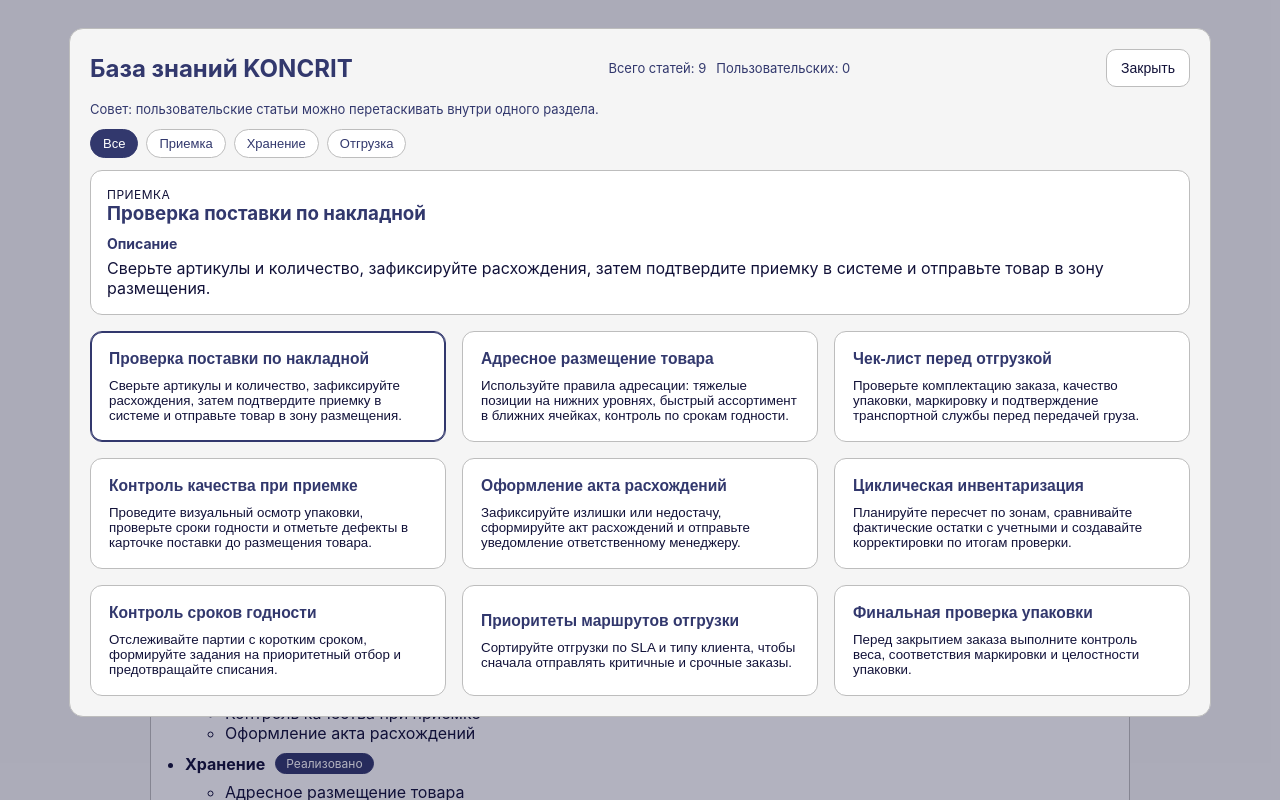
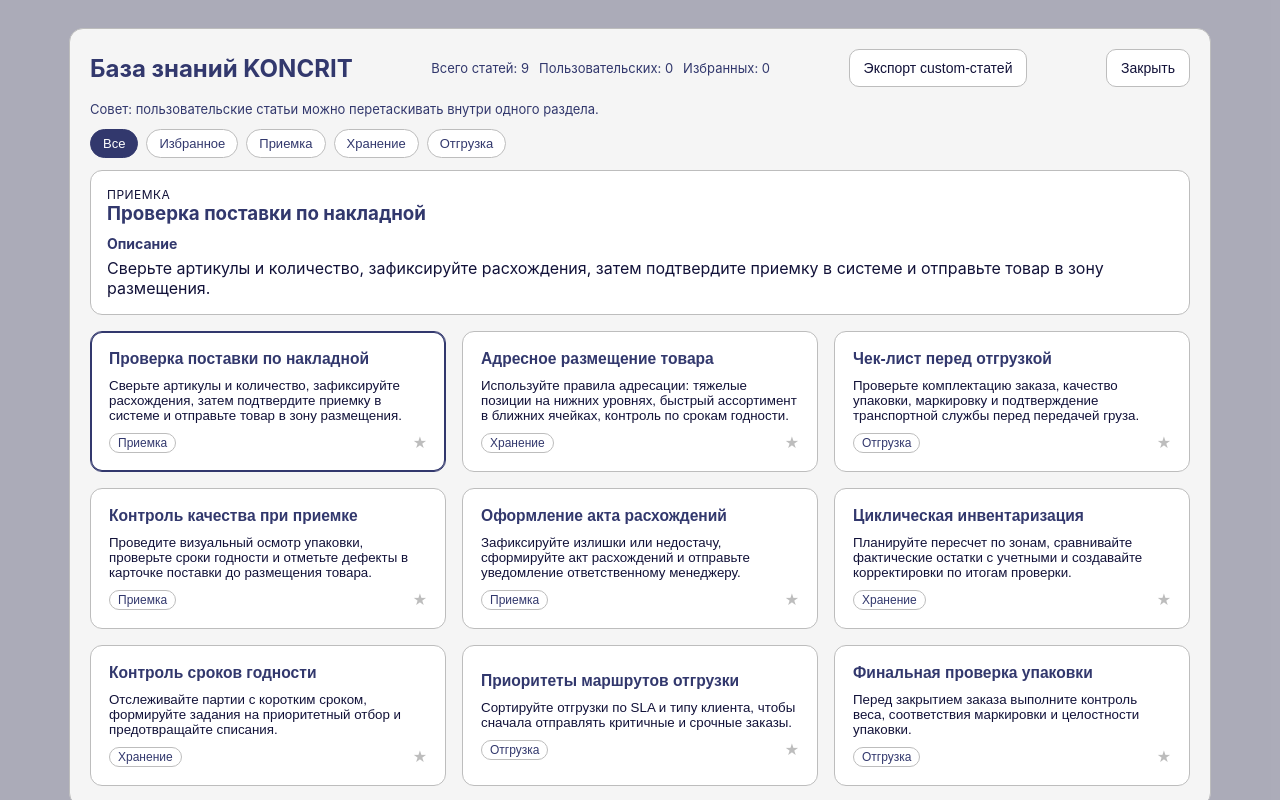
Before and after one commit to sashkadurneva-gif/wms-reference, a React (Create React App) app: page / in a window 1280 px wide. Both pictures are taken after a click on the button "Открыть базу знаний". Shown: the top 800 px of the page. Built offline with nearby package versions, Linux system fonts and the light colour scheme.

Commit message:
Improve tree diagram, add drop target highlight, favorites, and custom export

```diff
--- a/src/App.css
+++ b/src/App.css
@@ -241,6 +241,36 @@
   gap: 16px;
 }
 
+.tree-diagram ul {
+  list-style: none;
+  margin: 0;
+  padding-left: 24px;
+  position: relative;
+}
+
+.tree-diagram ul ul::before {
+  content: "";
+  position: absolute;
+  top: 0;
+  bottom: 12px;
+  left: 10px;
+  border-left: 1px solid #bdbdbd;
+}
+
+.tree-diagram li {
+  position: relative;
+  margin: 8px 0;
+}
+
+.tree-diagram li::before {
+  content: "";
+  position: absolute;
+  top: 12px;
+  left: -14px;
+  width: 14px;
+  border-top: 1px solid #bdbdbd;
+}
+
 .diagram-root {
   border: 1px solid #32386d;
   border-radius: 10px;
@@ -277,13 +307,6 @@
 .diagram-leaf {
   color: #121239;
   font-size: 14px;
-}
-
-.diagram-leaf-list {
-  margin: 0;
-  padding-left: 18px;
-  display: grid;
-  gap: 4px;
 }
 
 .knowledge-overlay {
@@ -474,6 +497,36 @@
   box-shadow: 0 0 0 1px #32386d inset;
 }
 
+.knowledge-card--drop-target {
+  border-color: #121239;
+  box-shadow: 0 0 0 2px #121239 inset;
+}
+
+.card-meta-row {
+  margin-top: 10px;
+  display: flex;
+  justify-content: space-between;
+  align-items: center;
+}
+
+.article-chip {
+  font-size: 12px;
+  color: #32386d;
+  border: 1px solid #bdbdbd;
+  border-radius: 999px;
+  padding: 2px 8px;
+}
+
+.favorite-star {
+  color: #bdbdbd;
+  font-size: 16px;
+  line-height: 1;
+}
+
+.favorite-star--active {
+  color: #32386d;
+}
+
 .edit-overlay {
   position: fixed;
   inset: 0;
--- a/src/App.js
+++ b/src/App.js
@@ -92,6 +92,7 @@
 ];
 
 const CUSTOM_ARTICLES_STORAGE_KEY = "koncrit.customArticles";
+const FAVORITES_STORAGE_KEY = "koncrit.favoriteArticleIds";
 const ARTICLE_TEMPLATE_VERSION = 2;
 
 const TEMPLATE_RESULT_TEXT =
@@ -119,6 +120,18 @@
         templateVersion:
           typeof item.templateVersion === "number" ? item.templateVersion : ARTICLE_TEMPLATE_VERSION
       }));
+  } catch {
+    return [];
+  }
+};
+
+const loadFavoriteArticleIds = () => {
+  try {
+    const raw = window.localStorage.getItem(FAVORITES_STORAGE_KEY);
+    if (!raw) return [];
+    const parsed = JSON.parse(raw);
+    if (!Array.isArray(parsed)) return [];
+    return parsed.filter((item) => typeof item === "string");
   } catch {
     return [];
   }
@@ -219,6 +232,8 @@
   const [editFeatureSection, setEditFeatureSection] = useState(sections[0].title);
   const [activeSectionFilter, setActiveSectionFilter] = useState("Все");
   const [draggedArticleId, setDraggedArticleId] = useState("");
+  const [dropTargetArticleId, setDropTargetArticleId] = useState("");
+  const [favoriteArticleIds, setFavoriteArticleIds] = useState(() => loadFavoriteArticleIds());
 
   const isCustomArticle = (article) => article.id.startsWith("custom-");
 
@@ -229,6 +244,10 @@
   const customArticlesCount = useMemo(
     () => articles.filter((article) => isCustomArticle(article)).length,
     [articles]
+  );
+  const favoritesCount = useMemo(
+    () => articles.filter((article) => favoriteArticleIds.includes(article.id)).length,
+    [articles, favoriteArticleIds]
   );
 
   useEffect(() => {
@@ -268,6 +287,10 @@
       JSON.stringify(normalizedCustomArticles)
     );
   }, [articles]);
+
+  useEffect(() => {
+    window.localStorage.setItem(FAVORITES_STORAGE_KEY, JSON.stringify(favoriteArticleIds));
+  }, [favoriteArticleIds]);
 
   const openKnowledgeBase = () => {
     setSearchMessage("");
@@ -346,8 +369,11 @@
     if (activeSectionFilter === "Все") {
       return articles;
     }
+    if (activeSectionFilter === "Избранное") {
+      return articles.filter((article) => favoriteArticleIds.includes(article.id));
+    }
     return articles.filter((article) => article.section === activeSectionFilter);
-  }, [activeSectionFilter, articles]);
+  }, [activeSectionFilter, articles, favoriteArticleIds]);
 
   const handleSearch = (event) => {
     event.preventDefault();
@@ -463,6 +489,7 @@
       draggedArticle.section !== targetArticle.section
     ) {
       setDraggedArticleId("");
+      setDropTargetArticleId("");
       return;
     }
 
@@ -477,6 +504,26 @@
       return updated;
     });
     setDraggedArticleId("");
+    setDropTargetArticleId("");
+  };
+
+  const toggleFavorite = (articleId) => {
+    setFavoriteArticleIds((prev) =>
+      prev.includes(articleId) ? prev.filter((id) => id !== articleId) : [...prev, articleId]
+    );
+  };
+
+  const exportCustomArticles = () => {
+    const customArticles = articles.filter((article) => isCustomArticle(article));
+    const payload = JSON.stringify(customArticles, null, 2);
+    const blob = new Blob([payload], { type: "application/json;charset=utf-8" });
+    const url = URL.createObjectURL(blob);
+    const anchor = document.createElement("a");
+    anchor.href = url;
+    anchor.download = "koncrit-custom-articles.json";
+    anchor.click();
+    URL.revokeObjectURL(url);
+    setSearchMessage("Экспортировано: koncrit-custom-articles.json");
   };
 
   return (
@@ -572,27 +619,32 @@
               ))}
             </ul>
           ) : (
-            <div className="process-diagram">
-              <div className="diagram-root">KONCRIT WMS</div>
-              <div className="diagram-branches">
-                {processTree.map((node) => (
-                  <div key={`diagram-${node.group}`} className="diagram-branch">
-                    <div className="diagram-node">{node.group}</div>
-                    <div className="diagram-arrow">↓</div>
-                    {node.children.length > 0 ? (
-                      <ul className="diagram-leaf-list">
-                        {node.children.map((child) => (
-                          <li key={`diagram-child-${node.group}-${child}`} className="diagram-leaf">
-                            {child}
-                          </li>
-                        ))}
-                      </ul>
-                    ) : (
-                      <div className="diagram-leaf">Подразделы пока не добавлены</div>
-                    )}
-                  </div>
-                ))}
-              </div>
+            <div className="process-diagram tree-diagram">
+              <ul>
+                <li>
+                  <span className="diagram-root">KONCRIT WMS</span>
+                  <ul>
+                    {processTree.map((node) => (
+                      <li key={`diagram-${node.group}`}>
+                        <span className="diagram-node">{node.group}</span>
+                        <ul>
+                          {node.children.length > 0 ? (
+                            node.children.map((child) => (
+                              <li key={`diagram-child-${node.group}-${child}`}>
+                                <span className="diagram-leaf">{child}</span>
+                              </li>
+                            ))
+                          ) : (
+                            <li>
+                              <span className="diagram-leaf">Подразделы пока не добавлены</span>
+                            </li>
+                          )}
+                        </ul>
+                      </li>
+                    ))}
+                  </ul>
+                </li>
+              </ul>
             </div>
           )}
         </section>
@@ -615,7 +667,11 @@
               <div className="knowledge-meta">
                 <span>Всего статей: {articles.length}</span>
                 <span>Пользовательских: {customArticlesCount}</span>
+                <span>Избранных: {favoritesCount}</span>
               </div>
+              <button className="secondary-button" type="button" onClick={exportCustomArticles}>
+                Экспорт custom-статей
+              </button>
               <button
                 className="secondary-button"
                 type="button"
@@ -637,6 +693,15 @@
                 onClick={() => setActiveSectionFilter("Все")}
               >
                 Все
+              </button>
+              <button
+                type="button"
+                className={`section-filter-btn ${
+                  activeSectionFilter === "Избранное" ? "section-filter-btn--active" : ""
+                }`}
+                onClick={() => setActiveSectionFilter("Избранное")}
+              >
+                Избранное
               </button>
               {sections.map((sectionItem) => (
                 <button
@@ -665,15 +730,24 @@
                   key={article.id}
                   className={`knowledge-card ${
                     selectedArticle.id === article.id ? "knowledge-card--active" : ""
-                  }`}
+                  } ${dropTargetArticleId === article.id ? "knowledge-card--drop-target" : ""}`}
                   type="button"
                   draggable={isCustomArticle(article)}
                   onDragStart={() => handleCustomDragStart(article.id)}
                   onDragOver={(event) => {
-                    if (isCustomArticle(article)) event.preventDefault();
+                    if (isCustomArticle(article)) {
+                      event.preventDefault();
+                      setDropTargetArticleId(article.id);
+                    }
+                  }}
+                  onDragLeave={() => {
+                    if (dropTargetArticleId === article.id) setDropTargetArticleId("");
                   }}
                   onDrop={() => handleCustomDrop(article.id)}
-                  onDragEnd={() => setDraggedArticleId("")}
+                  onDragEnd={() => {
+                    setDraggedArticleId("");
+                    setDropTargetArticleId("");
+                  }}
                   onClick={() => {
                     setSelectedArticleId(article.id);
                     setSearchMessage("");
@@ -681,6 +755,29 @@
                 >
                   <h3>{article.title}</h3>
                   <p>{getArticleSummary(article.content)}</p>
+                  <div className="card-meta-row">
+                    <span className="article-chip">{article.section}</span>
+                    <span
+                      className={`favorite-star ${
+                        favoriteArticleIds.includes(article.id) ? "favorite-star--active" : ""
+                      }`}
+                      role="button"
+                      tabIndex={0}
+                      onClick={(event) => {
+                        event.stopPropagation();
+                        toggleFavorite(article.id);
+                      }}
+                      onKeyDown={(event) => {
+                        if (event.key === "Enter" || event.key === " ") {
+                          event.preventDefault();
+                          event.stopPropagation();
+                          toggleFavorite(article.id);
+                        }
+                      }}
+                    >
+                      ★
+                    </span>
+                  </div>
                   {isCustomArticle(article) && (
                     <div className="feature-actions">
                       <span
```
